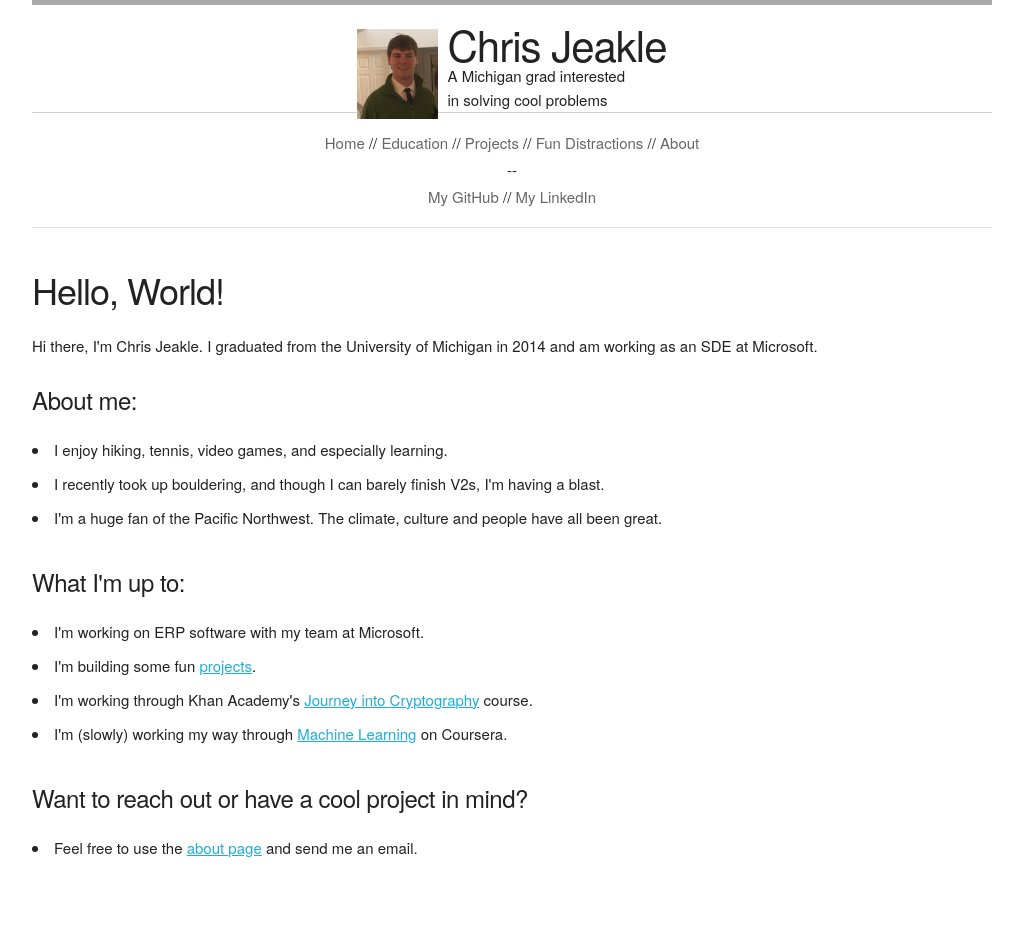
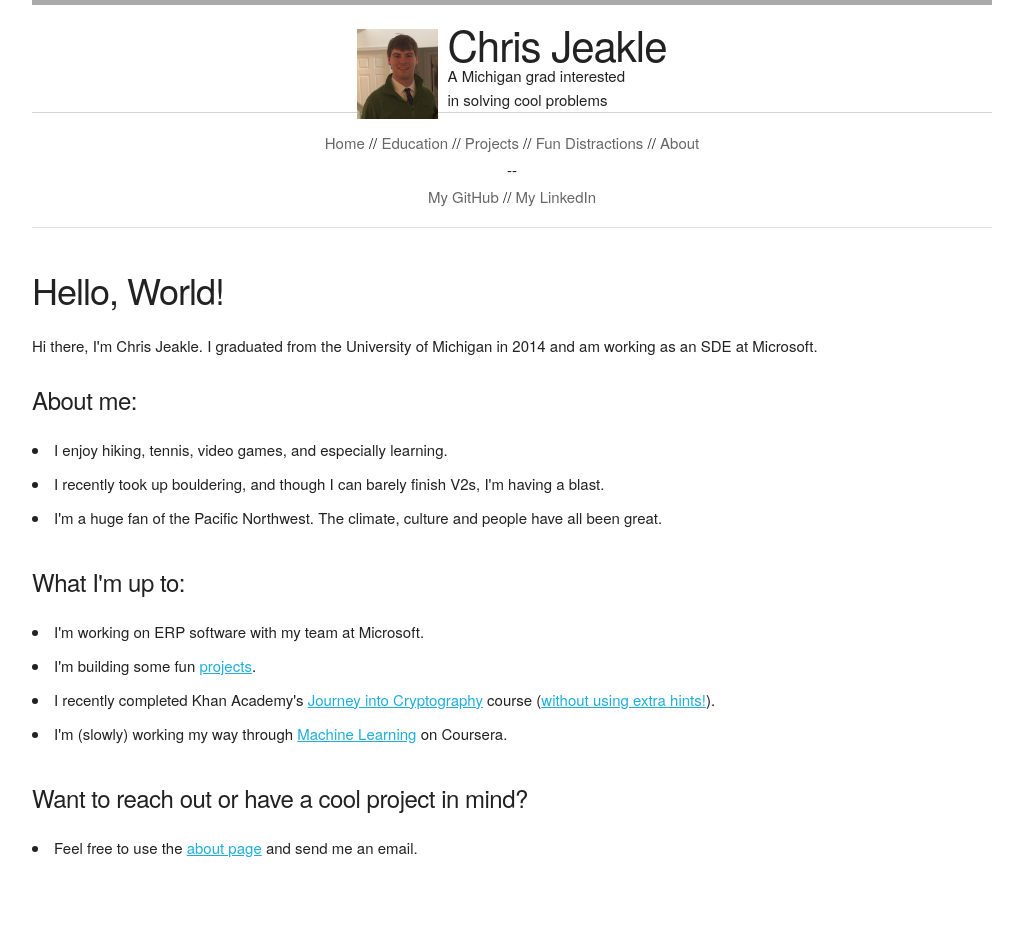
Before and after one commit to cjjeakle/cjjeakle.github.io, a Jekyll site: the page built from index.html, in a window 1280 px wide. Shown: the whole page, without its empty margins (128-1151 px from the left). Built offline with Jekyll 4.4.1, drawn with Linux system fonts in a browser that asks for light colours; nearby versions of some CDN libraries.

Commit message:
Updated home page.
Added that I've completed Journey into Cryptography! (or at least all currently available lessons)

```diff
--- a/index.html
+++ b/index.html
@@ -20,7 +20,11 @@ layout: default
   <h5>What I'm up to:</h5>
   <li>I'm working on ERP software with my team at Microsoft.</li>
   <li>I'm building some fun <a href="/projects/">projects</a>.</li>
-  <li>I'm working through Khan Academy's <a href="https://www.khanacademy.org/computing/computer-science/cryptography">Journey into Cryptography</a> course.</li>
+  <li>I recently completed Khan Academy's
+    <a href="https://www.khanacademy.org/computing/computer-science/cryptography">Journey into Cryptography</a>
+    course
+    (<a href="https://www.khanacademy.org/computing/computer-science/cryptography/cryptochallenge/a/checkpoint">without using extra hints!</a>).
+  </li>
   <li>I'm (slowly) working my way through <a href="https://coursera.org/learn/machine-learning">Machine Learning</a> on Coursera.</li>
 
   <br/>
```
